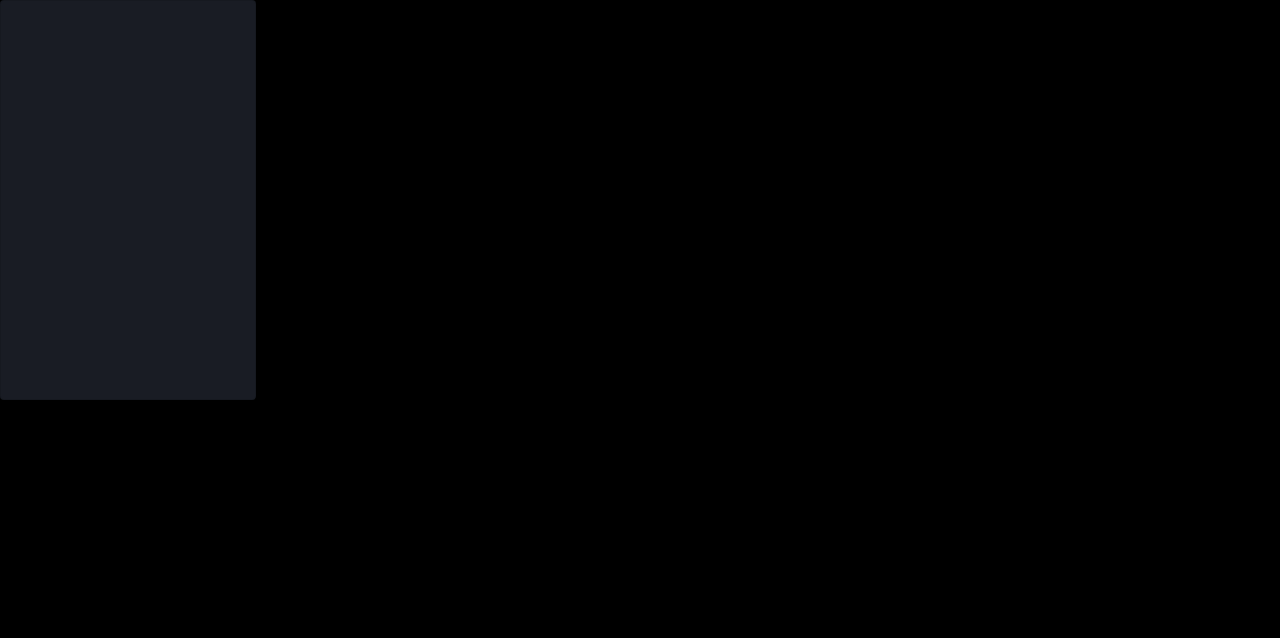
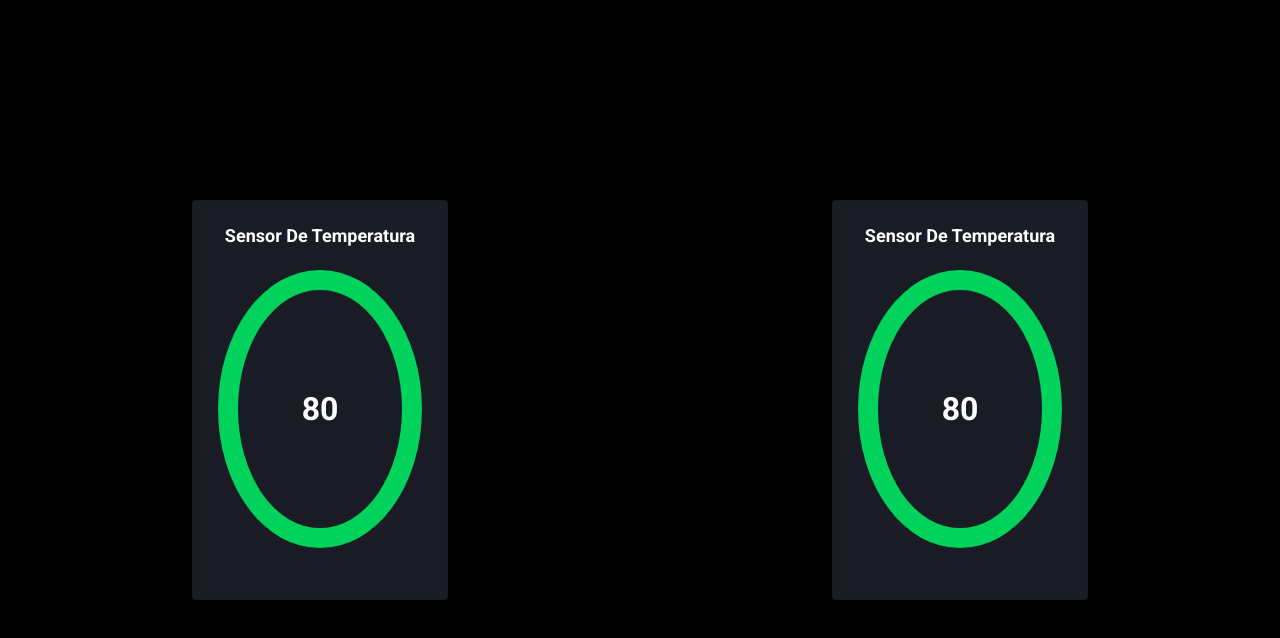
Before and after one commit to guimedeiross/iot-frontend, a React (Create React App) app: page / in a window 1280 px wide. Shown: the top 638 px of the page. Built offline with nearby package versions, Linux system fonts and the light colour scheme.

Commit message:
ajustado layout

```diff
--- a/src/App.css
+++ b/src/App.css
@@ -10,3 +10,8 @@ body {
   margin: 0;
   font-family: 'Roboto', 'sans-serif';
 }
+
+.page {
+  display: grid;
+  grid-template-columns: 1fr 1fr;
+}
--- a/src/App.js
+++ b/src/App.js
@@ -1,11 +1,15 @@
-import react, { useEffect } from 'react'
-
+import react, { useState, useEffect } from 'react'
+import { getAll } from './api'
 import './App.css';
 import DashboardCard from './components/DashboardCard';
 
 function App() {
+
+  /* const [sensors, setSensors] = useState([]) */
+
   return (
     <div className="page">
+      <DashboardCard />
       <DashboardCard />
     </div>
   )
--- a/src/components/DashboardCard/index.js
+++ b/src/components/DashboardCard/index.js
@@ -1,16 +1,16 @@
-import react, { useState } from "react";
+import react from "react";
 import { getAll } from '../../api'
 import './styles.css'
 
 export default () => {
-    const [sensors, setSensors] = useState([])
+
 
     return (
         <div className="dashboard--container">
             <div className="dashboard--card">
-                <h4 className="dashboard--title"></h4>
+                <h4 className="dashboard--title">Sensor de Temperatura</h4>
                 <div className="dashboard--graphic">
-                    <div className="dashboard--value"></div>
+                    <h5 className="dashboard--value">80</h5>
                 </div>
             </div>
         </div>
--- a/src/components/DashboardCard/styles.css
+++ b/src/components/DashboardCard/styles.css
@@ -1,10 +1,34 @@
 .dashboard--container {
     height: 100vh;
+    display: flex;
+    justify-content: space-around;
+    align-items: center;
 }
 .dashboard--card {
-    width: 20%;
+    width: 40%;
     height: 50%;
     background-color: #191c24;
     border: 1px solid rgba(0,0,0,.125);
     border-radius: .25rem;
+    display: flex;
+    flex-direction: column;
 }
+.dashboard--title {
+    color: #FFF;
+    text-transform: capitalize;
+    font-size: 1.125rem;
+    text-align: center;
+}
+.dashboard--graphic {
+    width: 80%;
+    height: 70%;
+    border: 20px solid #00d25b; /*orange=#f2a654,  yellow=#f6e84e*/
+    border-radius: 100%;
+    align-self: center;
+    display: flex;
+    justify-content: center;
+    align-items: center;
+}
+.dashboard--value {
+    font-size: 2rem;
+}
```
